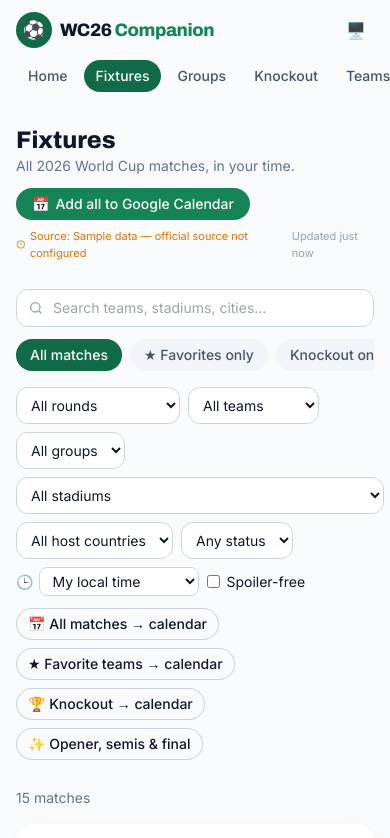
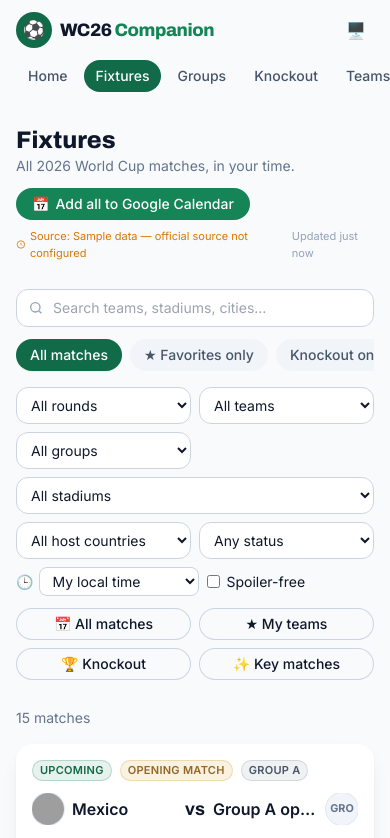
Before and after one commit to tahsinulmohsin/world-cup-2026-companion, a Next.js app: page /fixtures in a window 390 px wide. Shown: the top 838 px of the page. Built offline with nearby package versions, Linux system fonts and the light colour scheme; grey boxes are pictures that could not be loaded.

Commit message:
fix: Responsive grid layout for fixtures filters on mobile

```diff
--- a/app/fixtures/FixturesClient.tsx
+++ b/app/fixtures/FixturesClient.tsx
@@ -80,52 +80,54 @@ export default function FixturesClient({
             { id: "mustwatch", label: "Must-watch" }
           ]}
         />
-        <div className="flex flex-wrap items-center gap-2">
-          <select aria-label="Round" className={select} value={round} onChange={(e) => setRound(e.target.value)}>
+        <div className="grid grid-cols-2 gap-2 sm:flex sm:flex-wrap sm:items-center">
+          <select aria-label="Round" className={select + " w-full sm:w-auto"} value={round} onChange={(e) => setRound(e.target.value)}>
             <option value="all">All rounds</option>
             {["Group Stage", "Round of 32", "Round of 16", "Quarter-final", "Semi-final", "Third-place Match", "Final"].map((r) => (
               <option key={r} value={r}>{r}</option>
             ))}
           </select>
-          <select aria-label="Team" className={select} value={team} onChange={(e) => setTeam(e.target.value)}>
+          <select aria-label="Team" className={select + " w-full sm:w-auto"} value={team} onChange={(e) => setTeam(e.target.value)}>
             <option value="all">All teams</option>
             {teams.map((tm) => <option key={tm.id} value={tm.id}>{tm.name}</option>)}
           </select>
-          <select aria-label="Group" className={select} value={group} onChange={(e) => setGroup(e.target.value)}>
+          <select aria-label="Group" className={select + " w-full sm:w-auto"} value={group} onChange={(e) => setGroup(e.target.value)}>
             <option value="all">All groups</option>
             {groups.map((g) => <option key={g} value={g}>Group {g}</option>)}
           </select>
-          <select aria-label="Stadium" className={select} value={stadiumId} onChange={(e) => setStadiumId(e.target.value)}>
+          <select aria-label="Stadium" className={select + " col-span-2 w-full sm:w-auto"} value={stadiumId} onChange={(e) => setStadiumId(e.target.value)}>
             <option value="all">All stadiums</option>
             {stadiums.map((s) => <option key={s.id} value={s.id}>{s.name}</option>)}
           </select>
-          <select aria-label="Host country" className={select} value={country} onChange={(e) => setCountry(e.target.value)}>
+          <select aria-label="Host country" className={select + " w-full sm:w-auto"} value={country} onChange={(e) => setCountry(e.target.value)}>
             <option value="all">All host countries</option>
             {countries.map((c) => <option key={c} value={c}>{c}</option>)}
           </select>
-          <select aria-label="Status" className={select} value={status} onChange={(e) => setStatus(e.target.value)}>
+          <select aria-label="Status" className={select + " w-full sm:w-auto"} value={status} onChange={(e) => setStatus(e.target.value)}>
             <option value="all">Any status</option>
             <option value="scheduled">Upcoming</option>
             <option value="live">Live</option>
             <option value="fulltime">Finished</option>
           </select>
-          <TimezoneToggle />
-          <label className="inline-flex cursor-pointer items-center gap-1.5 text-sm">
-            <input type="checkbox" checked={spoilerFree} onChange={(e) => setSpoilerFree(e.target.checked)} className="accent-pitch-600" />
-            Spoiler-free
-          </label>
+          <div className="col-span-2 flex flex-wrap items-center gap-2">
+            <TimezoneToggle />
+            <label className="inline-flex cursor-pointer items-center gap-1.5 text-sm">
+              <input type="checkbox" checked={spoilerFree} onChange={(e) => setSpoilerFree(e.target.checked)} className="accent-pitch-600" />
+              Spoiler-free
+            </label>
+          </div>
         </div>
-        <div className="flex flex-wrap gap-2 text-sm">
-          <button onClick={() => exportCalendar(fixtures, "World Cup 2026 — all matches", "wc26-all-matches.ics")} className="rounded-full px-3 py-1.5 font-medium ring-1 ring-inset ring-slate-300 hover:bg-white dark:ring-slate-700 dark:hover:bg-night-800">📅 All matches → calendar</button>
+        <div className="grid grid-cols-2 gap-2 text-sm sm:flex sm:flex-wrap">
+          <button onClick={() => exportCalendar(fixtures, "World Cup 2026 — all matches", "wc26-all-matches.ics")} className="rounded-full px-3 py-1.5 font-medium ring-1 ring-inset ring-slate-300 hover:bg-white dark:ring-slate-700 dark:hover:bg-night-800">📅 All matches</button>
           <button
             onClick={() => exportCalendar(fixtures.filter((f) => (f.homeTeamId && favorites.includes(f.homeTeamId)) || (f.awayTeamId && favorites.includes(f.awayTeamId))), "World Cup 2026 — my teams", "wc26-my-teams.ics")}
             className="rounded-full px-3 py-1.5 font-medium ring-1 ring-inset ring-slate-300 hover:bg-white dark:ring-slate-700 dark:hover:bg-night-800"
-          >★ Favorite teams → calendar</button>
-          <button onClick={() => exportCalendar(fixtures.filter((f) => f.isKnockout), "World Cup 2026 — knockout", "wc26-knockout.ics")} className="rounded-full px-3 py-1.5 font-medium ring-1 ring-inset ring-slate-300 hover:bg-white dark:ring-slate-700 dark:hover:bg-night-800">🏆 Knockout → calendar</button>
+          >★ My teams</button>
+          <button onClick={() => exportCalendar(fixtures.filter((f) => f.isKnockout), "World Cup 2026 — knockout", "wc26-knockout.ics")} className="rounded-full px-3 py-1.5 font-medium ring-1 ring-inset ring-slate-300 hover:bg-white dark:ring-slate-700 dark:hover:bg-night-800">🏆 Knockout</button>
           <button
             onClick={() => exportCalendar(fixtures.filter((f) => f.importanceLabel === "Opening Match" || f.round === "Semi-final" || f.round === "Final"), "World Cup 2026 — showpiece matches", "wc26-showpiece.ics")}
             className="rounded-full px-3 py-1.5 font-medium ring-1 ring-inset ring-slate-300 hover:bg-white dark:ring-slate-700 dark:hover:bg-night-800"
-          >✨ Opener, semis & final</button>
+          >✨ Key matches</button>
         </div>
       </div>
 
```
